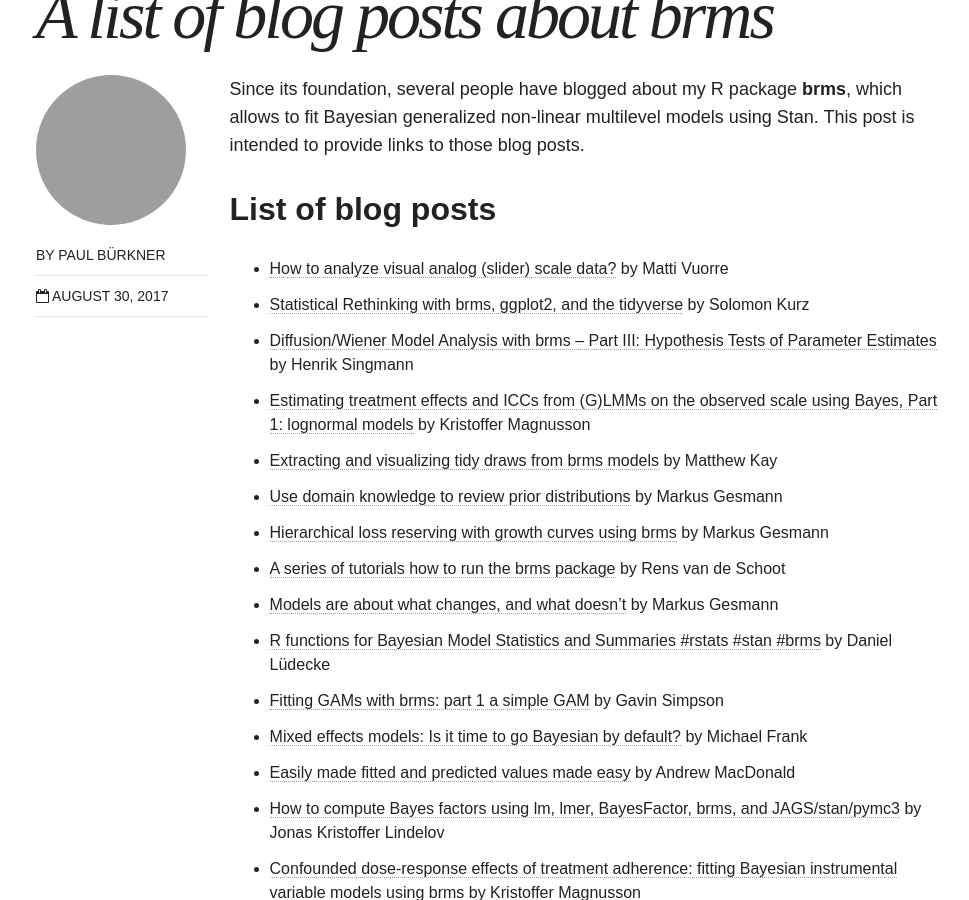
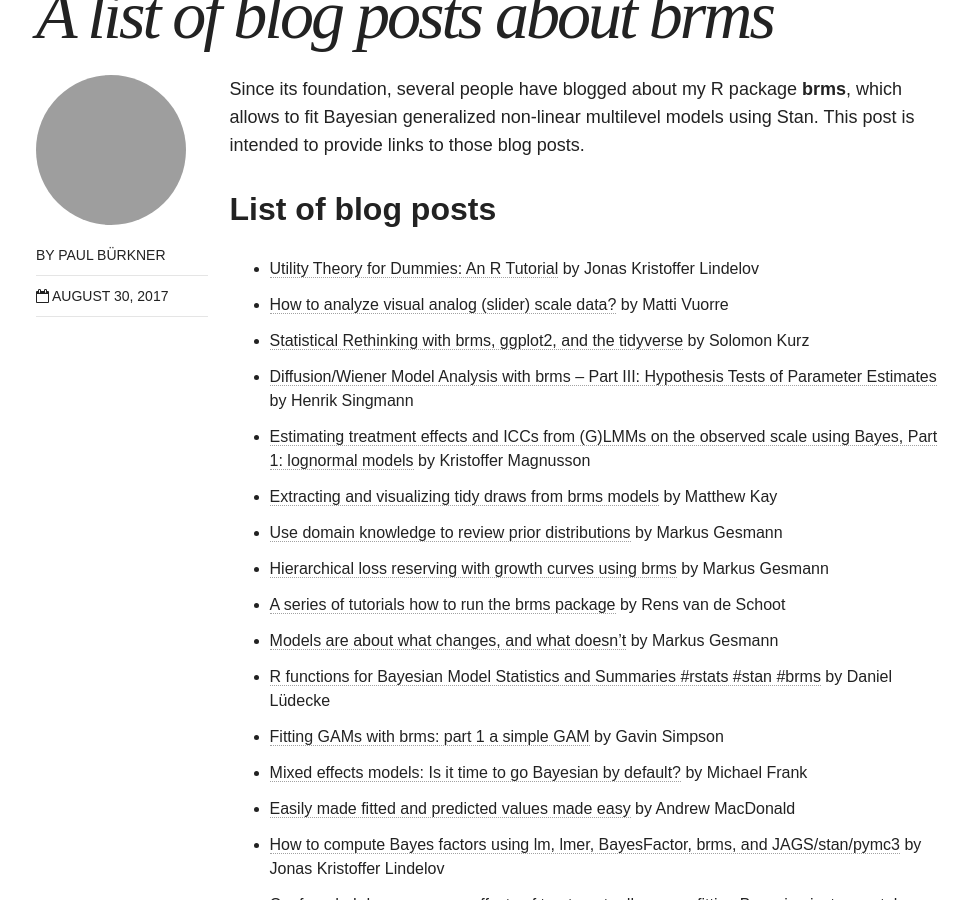
Before and after one commit to paul-buerkner/paul-buerkner.github.io, a Jekyll site: the page built from _posts/blog/2017-08-30-brms-blogposts.md, in a window 1280 px wide and 900 px high, scrolled down 497 px. Shown: the whole window, without its empty margins (150-1119 px from the left). Built offline with Jekyll 4.4.1, drawn with Linux system fonts in a browser that asks for light colours; nearby versions of some CDN libraries.

Commit message:
add new blog post

```diff
--- a/_posts/blog/2017-08-30-brms-blogposts.md
+++ b/_posts/blog/2017-08-30-brms-blogposts.md
@@ -13,6 +13,7 @@
 
 ## List of blog posts
 
+- [Utility Theory for Dummies: An R Tutorial](https://lindeloev.github.io/utility-theory/) by Jonas Kristoffer Lindelov
 - [How to analyze visual analog (slider) scale data?](https://vuorre.netlify.com/post/2019/02/18/analyze-analog-scale-ratings-with-zero-one-inflated-beta-models/) by Matti Vuorre
 - [Statistical Rethinking with brms, ggplot2, and the tidyverse](https://bookdown.org/connect/#/apps/1850/access) by Solomon Kurz
 - [Diffusion/Wiener Model Analysis with brms – Part III: Hypothesis Tests of Parameter Estimates](http://singmann.org/wiener-model-analysis-with-brms-part-iii/) by Henrik Singmann
```
